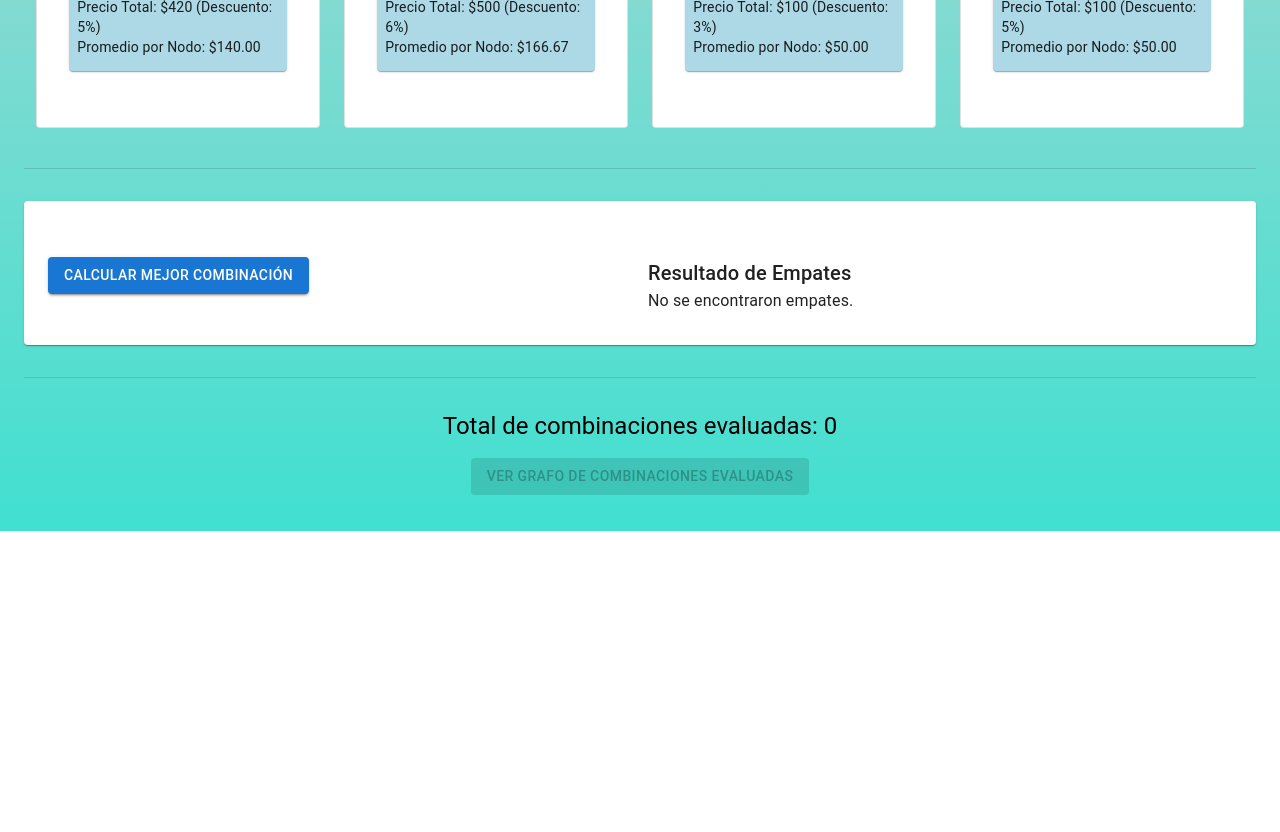
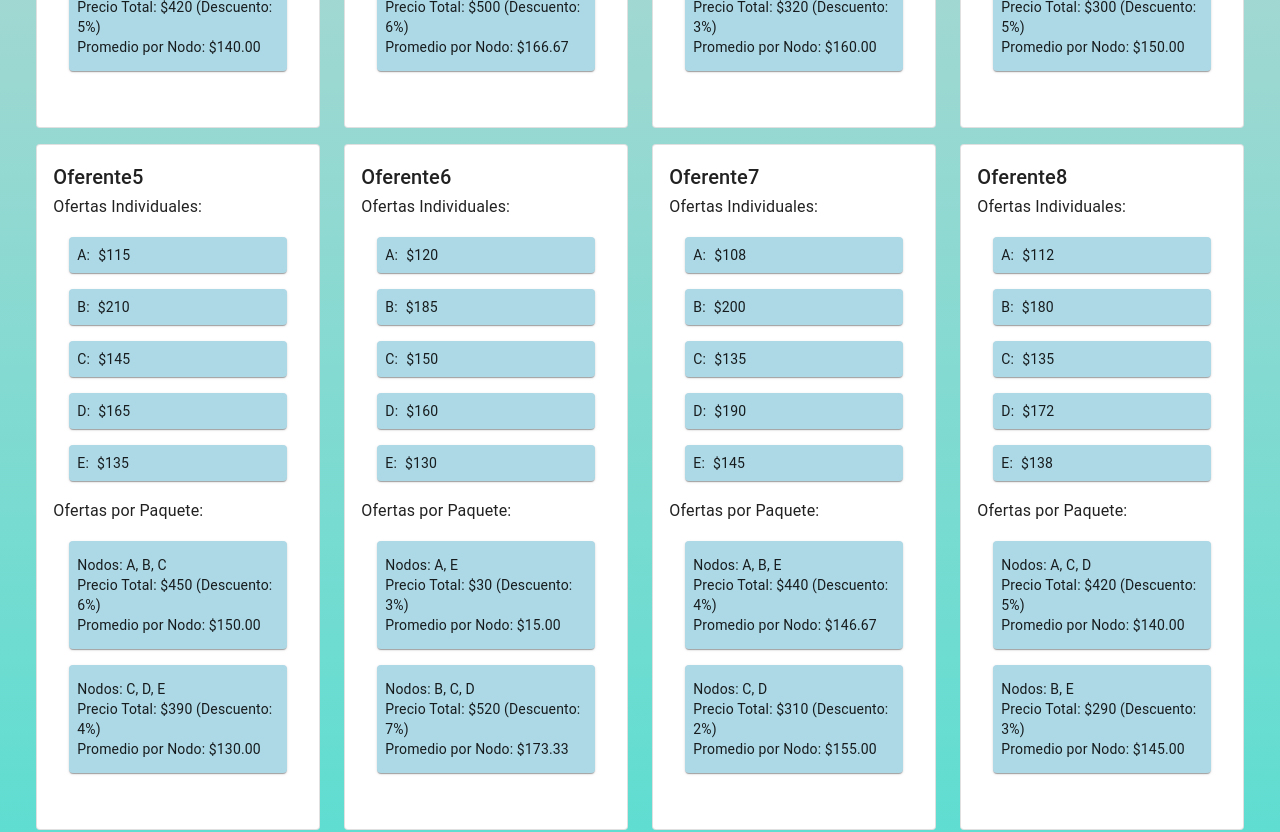
Before and after one commit to magustinmorenom/ofertaoptima, a React (Create React App) app: page / in a window 1280 px wide. Shown: the part 640-1472 px from the top of the page. Before the commit the page ends 1171 px from the top, so only its background shows below. Built offline with nearby package versions, Linux system fonts and the light colour scheme.

Commit message:
"Cambios menores"

```diff
--- a/public/data/ofertas.json
+++ b/public/data/ofertas.json
@@ -4,7 +4,7 @@
       "oferente": "Oferente1",
       "ofertas_individuales": { "A": 100, "B": 200, "C": 150, "D": 180, "E": 130 },
       "ofertas_paquete": [
-        { "nodos": ["A", "B"], "precio_total": 100, "descuento": "3%" },
+        { "nodos": ["A", "B"], "precio_total": 290, "descuento": "3%" },
         { "nodos": ["A", "B", "C"], "precio_total": 420, "descuento": "5%" }
       ]
     },
@@ -18,18 +18,50 @@
     },
     {
       "oferente": "Oferente3",
-      "ofertas_individuales": { "A": 105, "B": 195, "C": 140, "D": 185, "E": 140 },
+      "ofertas_individuales": { "A": 105, "B": 195, "C": 155, "D": 185, "E": 140 },
       "ofertas_paquete": [
         { "nodos": ["A", "C"], "precio_total": 250, "descuento": "2%" },
-        { "nodos": ["D", "E"], "precio_total": 100, "descuento": "3%" }
+        { "nodos": ["D", "E"], "precio_total": 320, "descuento": "3%" }
       ]
     },
     {
       "oferente": "Oferente4",
-      "ofertas_individuales": { "A": 50, "B": 50, "C": 160, "D": 170, "E": 125 },
+      "ofertas_individuales": { "A": 98, "B": 205, "C": 160, "D": 170, "E": 125 },
       "ofertas_paquete": [
-        { "nodos": ["A", "D","B","C","E"], "precio_total": 530, "descuento": "4%" },
-        { "nodos": ["B", "E"], "precio_total": 100, "descuento": "5%" }
+        { "nodos": ["A", "D"], "precio_total": 260, "descuento": "4%" },
+        { "nodos": ["B", "E"], "precio_total": 300, "descuento": "5%" }
+      ]
+    },
+    {
+      "oferente": "Oferente5",
+      "ofertas_individuales": { "A": 115, "B": 210, "C": 145, "D": 165, "E": 135 },
+      "ofertas_paquete": [
+        { "nodos": ["A", "B", "C"], "precio_total": 450, "descuento": "6%" },
+        { "nodos": ["C", "D", "E"], "precio_total": 390, "descuento": "4%" }
+      ]
+    },
+    {
+      "oferente": "Oferente6",
+      "ofertas_individuales": { "A": 120, "B": 185, "C": 150, "D": 160, "E": 130 },
+      "ofertas_paquete": [
+        { "nodos": ["A", "E"], "precio_total": 30, "descuento": "3%" },
+        { "nodos": ["B", "C", "D"], "precio_total": 520, "descuento": "7%" }
+      ]
+    },
+    {
+      "oferente": "Oferente7",
+      "ofertas_individuales": { "A": 108, "B": 200, "C": 135, "D": 190, "E": 145 },
+      "ofertas_paquete": [
+        { "nodos": ["A", "B", "E"], "precio_total": 440, "descuento": "4%" },
+        { "nodos": ["C", "D"], "precio_total": 310, "descuento": "2%" }
+      ]
+    },
+    {
+      "oferente": "Oferente8",
+      "ofertas_individuales": { "A": 112, "B": 180, "C": 135, "D": 172, "E": 138 },
+      "ofertas_paquete": [
+        { "nodos": ["A", "C", "D"], "precio_total": 420, "descuento": "5%" },
+        { "nodos": ["B", "E"], "precio_total": 290, "descuento": "3%" }
       ]
     }
   ]
--- a/src/App.js
+++ b/src/App.js
@@ -71,16 +71,16 @@ const App = () => {
 
       <Divider sx={{ marginY: 4 }} />
 
-      <Card>
+      <Card sx={{ background: 'linear-gradient(to bottom, lightgrey, white)' }}>
         <CardContent>
           <Box display="flex" justifyContent="space-between" flexWrap="wrap">
-            <Box flex="1" minWidth="300px" p={1}>
+            <Box flex="1" minWidth="200px" p={1}>
               <ResultadoOptimo
                 ofertas={ofertas}
                 onResultadoOptimo={handleResultadoOptimo}
               />
             </Box>
-            <Box flex="1" minWidth="300px" p={1}>
+            <Box flex="1" minWidth="400px" p={1}>
               <EmpateCheck resultadoOptimo={resultadoOptimo} todasLasOfertas={ofertas} />
             </Box>
           </Box>
--- a/src/components/EmpateCheck.js
+++ b/src/components/EmpateCheck.js
@@ -23,7 +23,7 @@ const EmpateCheck = ({ resultadoOptimo, todasLasOfertas }) => {
               tipo: 'individual',
               nodo: nodos[0],
               oferente: oferta.oferente,
-              mensaje: `Empate en el nodo ${nodos[0]} con el oferente ${oferta.oferente} al mismo precio de $${precio}.`,
+              mensaje: `✋ Empate en el nodo ${nodos[0]} con el oferente ${oferta.oferente} al mismo precio de $${precio}.`,
             });
 
             // Generar una alternativa completa incluyendo esta oferta individual
@@ -53,7 +53,7 @@ const EmpateCheck = ({ resultadoOptimo, todasLasOfertas }) => {
                 tipo: 'paquete',
                 nodos: paquete.nodos,
                 oferente: oferta.oferente,
-                mensaje: `Empate en paquete de nodos (${paquete.nodos.join(', ')}) con el oferente ${oferta.oferente} al mismo precio de $${precio}.`,
+                mensaje: `✋ Empate en paquete de nodos (${paquete.nodos.join(', ')}) con el oferente ${oferta.oferente} al mismo precio de $${precio}.`,
               });
 
               // Generar una alternativa completa incluyendo este paquete
@@ -86,7 +86,7 @@ const EmpateCheck = ({ resultadoOptimo, todasLasOfertas }) => {
               tipo: 'paquete (combinación de individuales)',
               nodos: nodosIndividuales.map((item) => item.nodo),
               oferente: oferta.oferente,
-              mensaje: `Empate en paquete de nodos (${nodosIndividuales.map((item) => item.nodo).join(', ')}) mediante ofertas individuales del oferente ${oferta.oferente} al mismo precio total de $${precio}.`,
+              mensaje: `✋ Empate en paquete de nodos (${nodosIndividuales.map((item) => item.nodo).join(', ')}) mediante ofertas individuales del oferente ${oferta.oferente} al mismo precio total de $${precio}.`,
             });
 
             // Generar una alternativa completa con los nodos individuales
@@ -126,12 +126,12 @@ const EmpateCheck = ({ resultadoOptimo, todasLasOfertas }) => {
               </ListItem>
             ))}
           </List>
-          <Typography variant="h6" mt={4}>Alternativas de Combinaciones Empatadas</Typography>
+          <Typography variant="h6" mt={4}>👍 Alternativas de Combinaciones Empatadas</Typography>
           <Box display="flex" flexWrap="wrap" gap={2} mt={2}>
             {alternativasEmpatadas.map((alt, index) => (
-              <Card key={index} variant="outlined" sx={{ minWidth: 275 }}>
+              <Card key={index} variant="outlined" sx={{ minWidth: 275, backgroundColor: '#4285F4', color: 'white' }}>
                 <CardContent>
-                  <Typography variant="h6">Alternativa {index + 1} - Total: ${alt.total}</Typography>
+                  <Typography variant="h6">👉 Alternativa {index + 1} - Total: ${alt.total}</Typography>
                   {alt.alternativa.map((item, itemIndex) => (
                     <Typography key={itemIndex} variant="body2">
                       {item.tipo === 'paquete'
--- a/src/components/ResultadoOptimo.js
+++ b/src/components/ResultadoOptimo.js
@@ -90,25 +90,25 @@ const ResultadoOptimo = ({ ofertas, onResultadoOptimo }) => {
       </Button>
 
       {resultado && (
-        <Box mt={2}>
-
-          <Typography variant="h6">Mejor Precio Total: ${resultado.mejorPrecioTotal}</Typography>
-          <Typography variant="subtitle1">Detalles de la Combinación Óptima:</Typography>
+        <Box mt={2} sx={{ backgroundColor: '#4285F4', color: 'white', padding: 2, borderRadius: 1 }}>
+          <Typography variant="h5">Mejor Precio Total: ${resultado.mejorPrecioTotal}</Typography>
+          <Typography variant="subtitle1" sx={{ fontSize: '1.2rem' }}>Detalles de la Combinación Óptima:</Typography>
           <List>
             {resultado.mejorCombinacion.map((combo, index) => (
               <ListItem key={index}>
                 <ListItemText
                   primary={
                     combo.tipo === 'paquete'
-                      ? `Paquete (${combo.nodos.join(', ')})`
+                      ? `Paquete (${combo.nodos.join(', ')}) - Precio Promedio: $${combo.precioPromedioPorNodo}`
                       : `Nodo Individual (${combo.nodo})`
                   }
                   secondary={`Oferente: ${combo.oferente} - Precio: $${combo.precio}`}
+                  primaryTypographyProps={{ sx: { fontSize: '1.3rem', fontWeight: 'bold' } }}
+                  secondaryTypographyProps={{ sx: { fontSize: '1.1rem', fontWeight: 'bold', color: 'white' } }}
                 />
               </ListItem>
             ))}
           </List>
-
         </Box>
       )}
     </Box>
```
Also changed, not shown: public/data/ofertas copy 9.json (deleted, +0 -35 lines).
